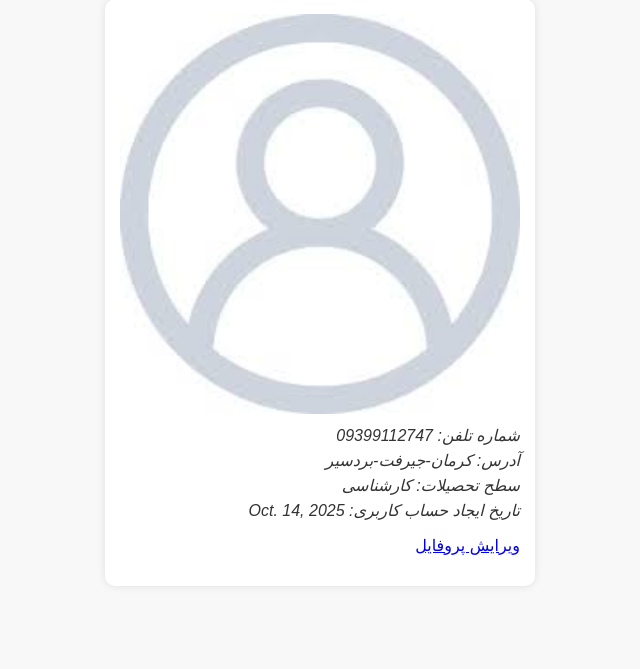
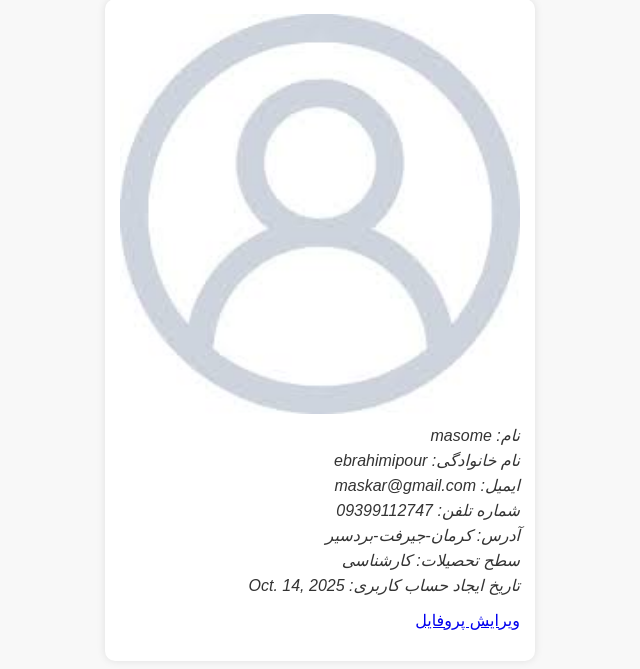
Before and after one commit to Mitra-Ghahremani/new_todolist, a Django app: page /my_account/ in a window 1280 px wide. Shown: the part 69-738 px from the top of the page, without its empty margins (320-960 px from the left). Run offline with Django 5.2, Linux system fonts and the light colour scheme; a user stored in the database is signed in; data comes from the database, SQL or seed files in the repository; both versions use the stored data as it was after the commit.

Commit message:
modified editprofile.html and I couldn't add image field to change,modified profile.html successfully

```diff
--- a/user_app/templates/user_app/profile.html
+++ b/user_app/templates/user_app/profile.html
@@ -12,6 +12,9 @@
 <img src="{{profile.image.url}}" alt="عکس کاربر">
 
 <div  class="info">
+<i>نام: {{request.user.first_name}}</i>
+<i>نام خانوادگی: {{request.user.last_name}}</i>
+<i>ایمیل: {{request.user.email}}</i>
 <i>شماره تلفن: {{profile.phone_number}}</i>
 <i>آدرس: {{profile.address}}</i>
 <i>سطح تحصیلات: {{profile.education_level}}</i>
```
Also changed, not shown: user_app/templates/user_app/editprofile.html (+5 -7 lines), db.sqlite3.
